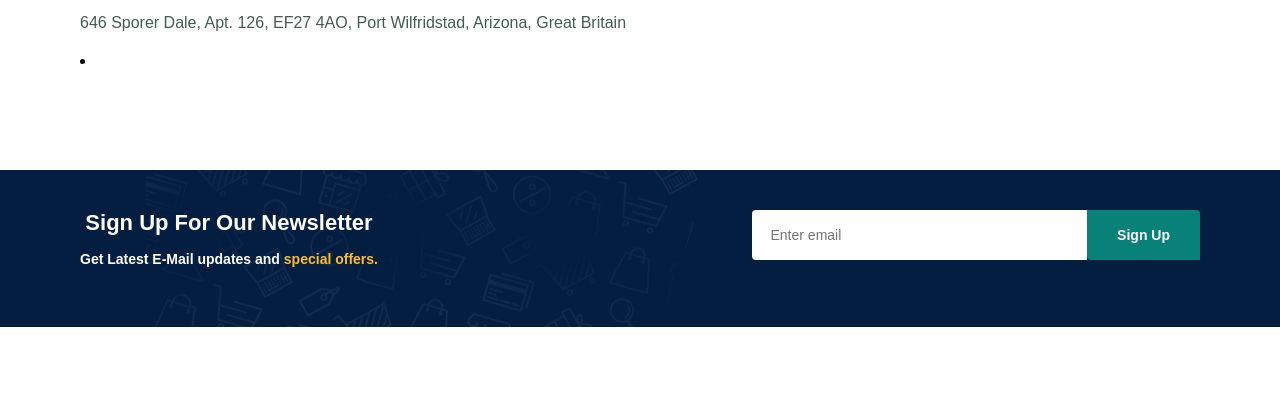
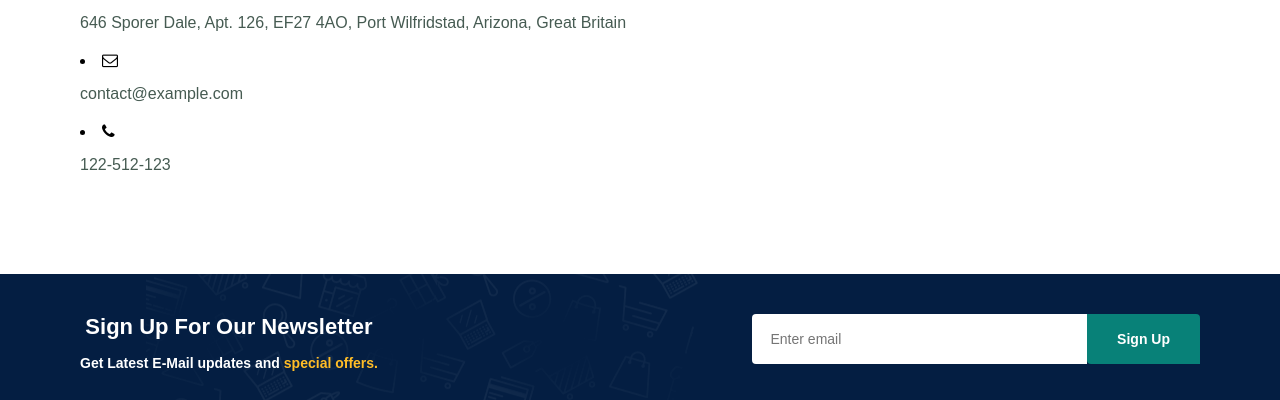
Before and after one commit to Bhaskar365/JS_Ecommerce_Application, a plain HTML site: page contact.html in a window 1280 px wide. Shown: the part 611-1011 px from the top of the page. Drawn offline with Linux system fonts and the light colour scheme.

Commit message:
contact file code added

```diff
--- a/contact.html
+++ b/contact.html
@@ -47,8 +47,12 @@
                 <p>646 Sporer Dale, Apt. 126, EF27 4AO, Port Wilfridstad, Arizona, Great Britain</p>
             </li>
             <li>
-                <i></i>
-                <p></p>
+                <i class="fa fa-envelope-o" aria-hidden="true"></i>
+                <p>contact@example.com</p>
+            </li>
+            <li>
+                <i class="fa fa-phone" aria-hidden="true"></i>
+                <p>122-512-123</p>
             </li>
         </section>
 
```
